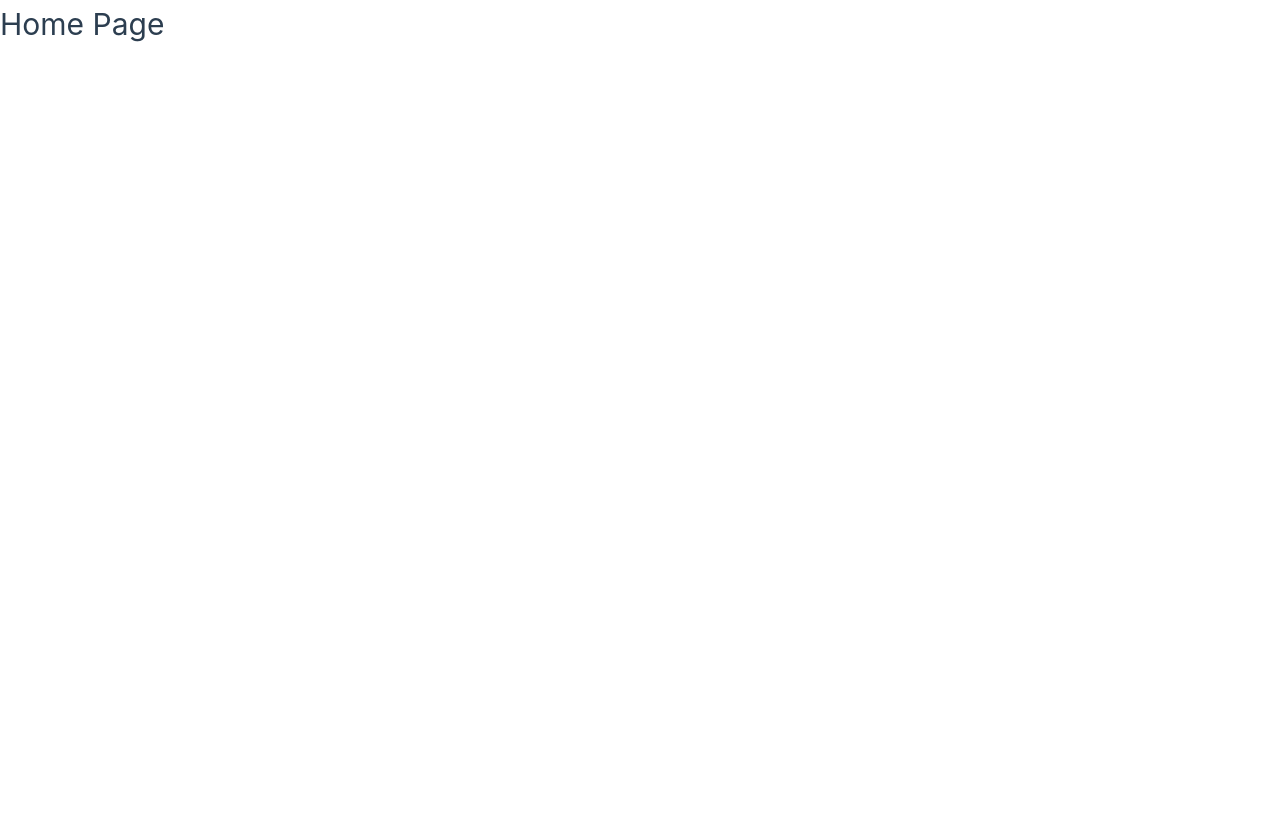
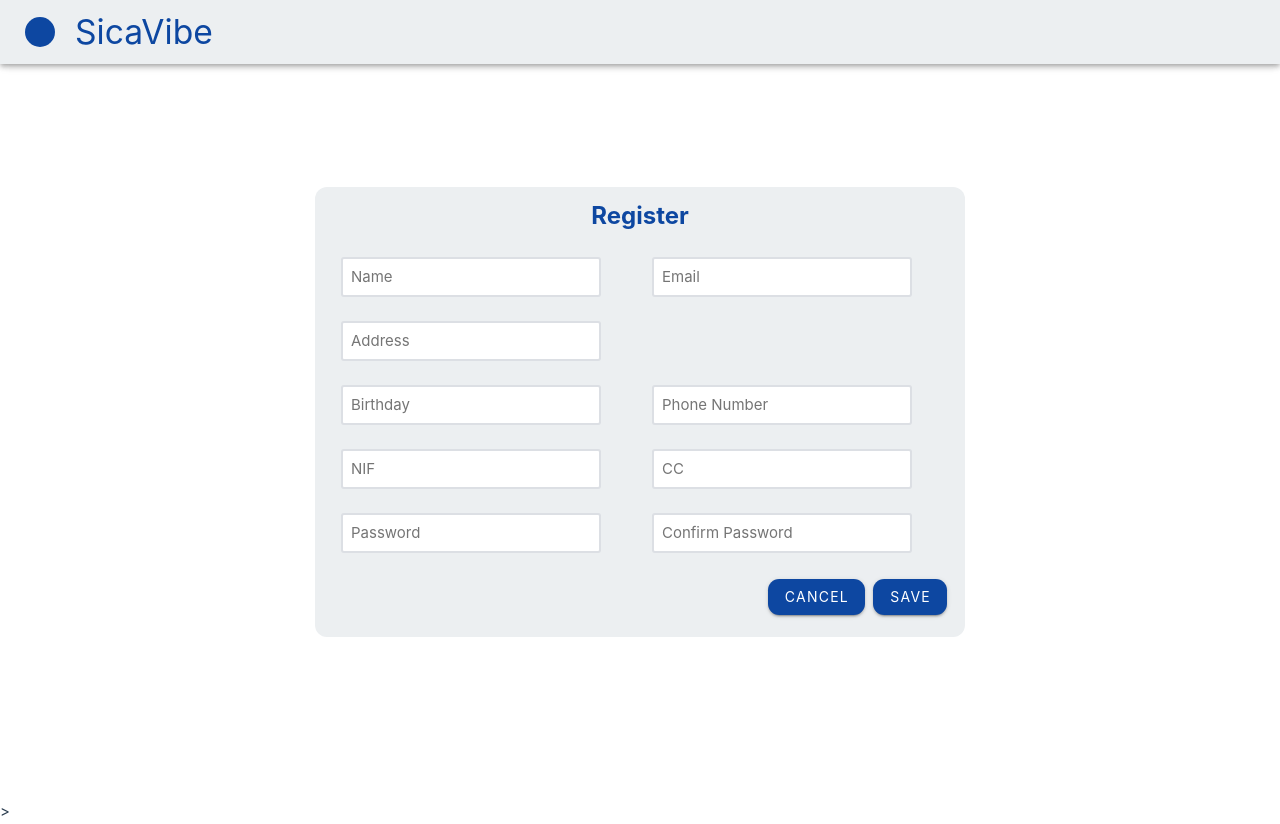
Before and after one commit to VicShadow/SicaVibe, a Vue app in the folder SicaVibeWeb/: page /signup in a window 1280 px wide. Before the commit this address led to /. Before the commit the page ends 800 px from the top, so only its background shows below. Built offline with nearby package versions, Linux system fonts and the light colour scheme.

Commit message:
changes in register page

```diff
--- a/SicaVibeWeb/src/router/index.ts
+++ b/SicaVibeWeb/src/router/index.ts
@@ -1,5 +1,7 @@
 import { createRouter, createWebHistory } from 'vue-router'
 import About from '@/views/About.vue'
+import Login from '@/views/Login.vue'
+import SignUp from '@/views/SignUp.vue'
 import AdminRooms from '@/views/AdminRooms.vue'
 
 const routes = [
@@ -38,6 +40,16 @@ const routes = [
     component: About
   },
   {
+    path: '/login',
+    name: 'login',
+    component: Login
+  },
+  {
+    path: '/signup',
+    name: 'signup',
+    component: SignUp
+  },
+  {
     // Redirect to home if no route found
     path: '/:pathMatch(.*)*',
     name: 'not-found',
--- a/SicaVibeWeb/src/views/Login.vue
+++ b/SicaVibeWeb/src/views/Login.vue
@@ -135,6 +135,7 @@ name: 'Login'
 }
 
 .router-link {
+  padding-left: 0.5rem;
   color: lightcoral;
   text-decoration: underline;
   cursor: pointer;
--- a/SicaVibeWeb/src/views/SignUp.vue
+++ b/SicaVibeWeb/src/views/SignUp.vue
@@ -1,3 +1,8 @@
+<script setup lang="ts">
+import TextField from '@/components/TextField.vue'
+
+</script>
+
 <template>
 <v-app>
       <v-app-bar app color="blue-grey-lighten-5">
@@ -8,126 +13,59 @@
       </v-app-bar>
       <v-container fluid class="page-container">
         <div class="background-rect">
-          <div align-items="center">
-            <label class="register-title text-center">Register</label>
-          </div>
+          <div class="register-title">Register</div>
           <div>
             <form>
               <v-container>
-                <v-row>
-                  <v-col>
-                    <v-responsive>
-                        <lavel>Name</lavel>
-                        <v-text-field
-                        type="input"
-                        required
-                        :style="{ 'width': '300px' }"
-                        ></v-text-field>
-                    </v-responsive>
+                <v-row class="flex">
+                  <v-col class="flex-grow-1">
+                    <TextField label="Name"></TextField>
                   </v-col>
-                  <v-col>
-                    <v-responsive>
-                        <lavel>Email</lavel>
-                        <v-text-field
-                        type="input"
-                        required
-                        :style="{ 'width': '300px' }"
-                        ></v-text-field>
-                    </v-responsive>
+                  <v-col class="flex-grow-1">
+                    <TextField label="Email"></TextField>
                   </v-col>
                 </v-row>
                 <v-row>
                   <v-col>
-                    <v-responsive>
-                        <lavel>Address</lavel>
-                        <v-text-field
-                        type="input"
-                        required
-                        :style="{ 'width': '660px' }"
-                        ></v-text-field>
-                    </v-responsive>
+                    <TextField label="Address" max-width="5000px"></TextField>
                   </v-col>
                 </v-row>
                 <v-row>
                   <v-col>
-                    <v-responsive>
-                        <lavel>Birthday</lavel>
-                        <v-text-field
-                        type="input"
-                        required
-                        :style="{ 'width': '300px' }"
-                        ></v-text-field>
-                    </v-responsive>
+                    <TextField label="Birthday"></TextField>
                   </v-col>
                   <v-col>
-                    <v-responsive>
-                        <lavel>Phone</lavel>
-                        <v-text-field
-                        type="input"
-                        required
-                        :style="{ 'width': '300px' }"
-                        ></v-text-field>
-                    </v-responsive>
+                    <TextField label="Phone Number"></TextField>
                   </v-col>
                 </v-row>
                 <v-row>
                   <v-col>
-                    <v-responsive>
-                        <lavel>NIF</lavel>
-                        <v-text-field
-                        type="input"
-                        required
-                        :style="{ 'width': '300px' }"
-                        ></v-text-field>
-                    </v-responsive>
+                    <TextField label="NIF"></TextField>
                   </v-col>
                   <v-col>
-                    <v-responsive>
-                        <lavel>CC</lavel>
-                        <v-text-field
-                        type="input"
-                        required
-                        :style="{ 'width': '300px' }"
-                        ></v-text-field>
-                    </v-responsive>
+                    <TextField label="CC"></TextField>
                   </v-col>
                 </v-row>
                 <v-row>
                   <v-col>
-                    <v-responsive>
-                        <lavel>Password</lavel>
-                        <v-text-field
-                        type="password"
-                        required
-                        :style="{ 'width': '300px' }"
-                        hint="Pelo menos 8 caracteres, uma letra maiúscula, uma letra minúscula e um número"
-                        ></v-text-field>
-                    </v-responsive>
+                    <TextField label="Password" type="password"></TextField>
                   </v-col>
                   <v-col>
-                    <v-responsive>
-                        <lavel>Confirm Password</lavel>
-                        <v-text-field
-                        type="password"
-                        required
-                        :style="{ 'width': '300px' }"
-                        ></v-text-field>
-                    </v-responsive>
+                    <TextField label="Confirm Password" type="password"></TextField>
                   </v-col>
                 </v-row>
               </v-container>
             </form>
+          </div>
+          <div class="button-container">
+              <v-btn class="button">Cancel</v-btn>
+              <v-btn class="button">Save</v-btn>
           </div>
         </div>
         </v-container>
     </v-app>>
 </template>
 
-<script lang="ts">
-export default {
-name: 'SignUp'
-}
-</script>
 
 <style scoped>
 
@@ -157,15 +95,31 @@ name: 'SignUp'
   font-weight: bold;
   font-size: 1.5rem;
   color: #0D47A1;
+  text-align: center;
+  margin-bottom: 5px;
 }
 
 .background-rect {
-  width: 750px; /* Defina a largura desejada */
-  height: 700px; /* Defina a altura desejada */
+  width: 650px;
+  height: 450px;
   background-color: #ECEFF1;
   padding: 10px;
-  margin-top: 5%;
+  margin-top: 2%;
   border-radius: 0.8em;
 }
 
+.button-container {
+  display: flex;
+  justify-content: flex-end;
+  margin-top: 10px;
+}
+
+
+.button {
+  margin-right: 0.5rem;
+  color: white;
+  border-radius: 0.8em;
+  background-color: #0D47A1;
+}
+
 </style>
```
